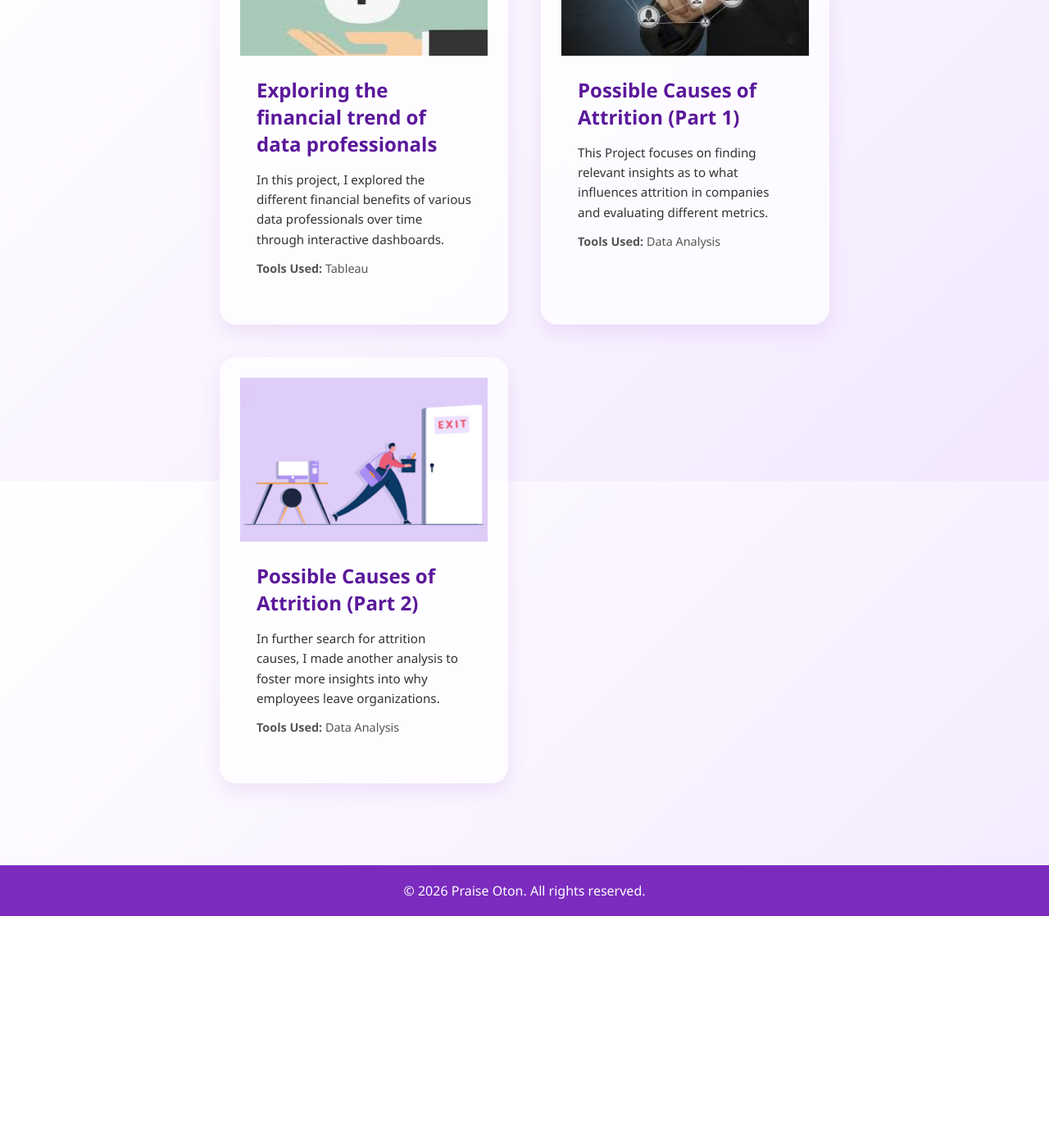
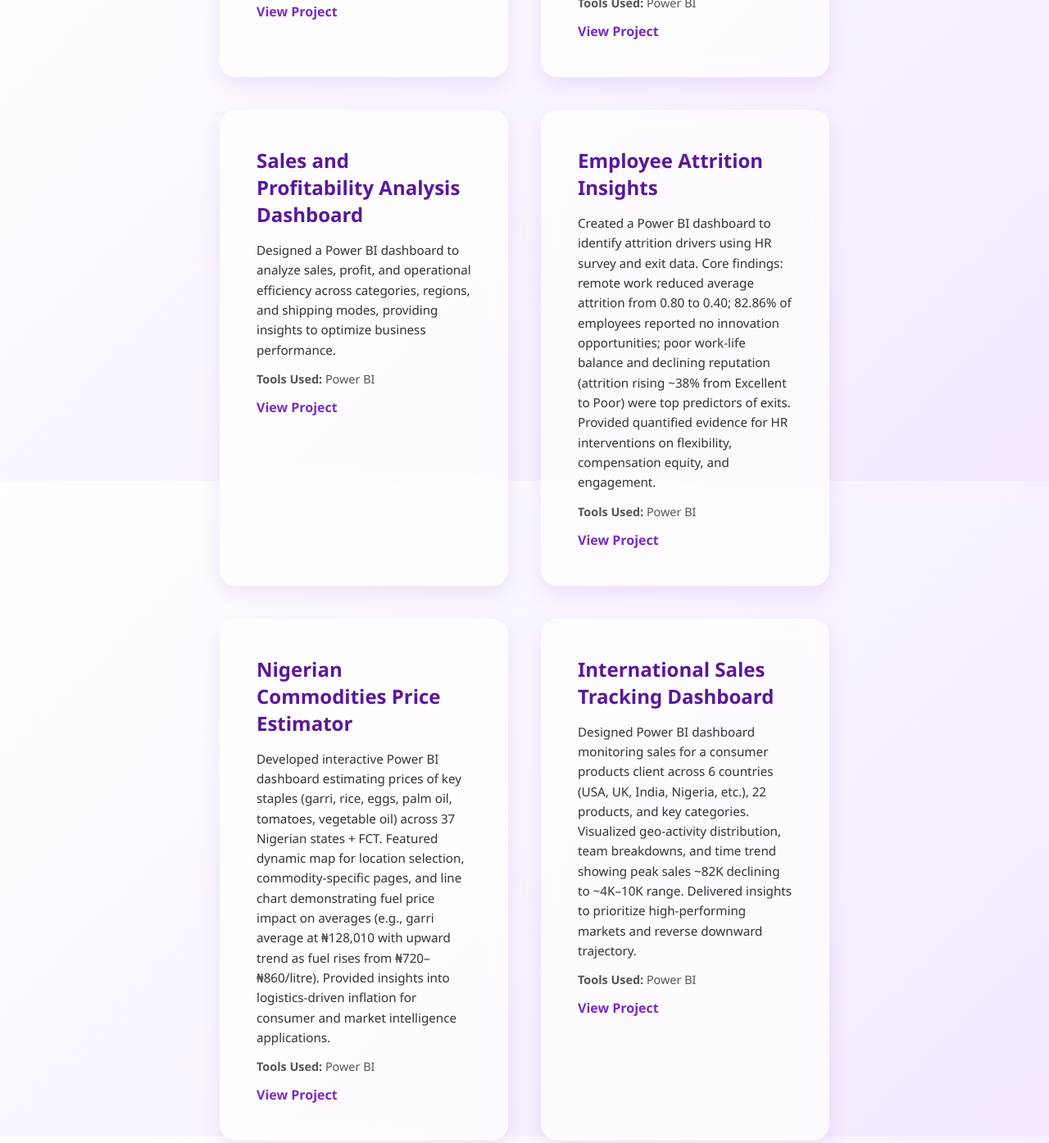
Before and after one commit to VictorZhayon/praise-oton, a plain HTML site: page projects.html in a window 1280 px wide. Shown: the part 1013-2408 px from the top of the page at 82% size. Before the commit the page ends 2131 px from the top, so only its background shows below. Drawn offline with Linux system fonts and the light colour scheme.

Commit message:
feat: Revamp projects page with updated descriptions, additional listings, and removed images, plus a minor grammar correction on the homepage.

```diff
--- a/projects.html
+++ b/projects.html
@@ -33,76 +33,113 @@
 
             <!-- Project 1 -->
             <div class="project-card">
-                <img src="images/workers performance.png" alt="Factors affecting Employees Perfomances">
                 <div class="project-content">
-                    <h2>Factors affecting Employees Perfomances</h2>
+                    <h2>Automated Data Cleaning Pipeline</h2>
                     <p>
-                        Here is one of my personal projects where I generated insights to what
-                        could possibly affect the performance rate of employees at any company, remote or online.
+                        An automated data cleaning pipeline for Ministry of Health reports, reducing manual effort by extracting key remarks and generating organized, analysis-ready datasets.
                     </p>
                     <p class="tech">
-                        <strong>Tools Used:</strong> Excel, Power BI
+                        <strong>Tools Used:</strong> Python
                     </p>
+                    <a href="https://github.com/PraiseGabriel/Automated-Data-Extraction-script-with-python" class="read-more" target="_blank">View Project</a>
                 </div>
             </div>
 
             <!-- Project 2 -->
             <div class="project-card">
-                <img src="" alt="Annhurst">
                 <div class="project-content">
-                    <h2>Annhurst</h2>
+                    <h2>Wayback Machine Blog Scraper</h2>
                     <p>
-                        In this project, it was used to scan, extract and save  payment details from mobile receipts on the company database.
+                        Python scraper to extract and reconstruct archived blog posts from the Wayback Machine, including HTML content and images, enabling offline access to historical web data.
                     </p>
                     <p class="tech">
                         <strong>Tools Used:</strong> Python
                     </p>
-                    <a href="https://github.com/PraiseGabriel" class="read-more">Github</a>
-                </div>
-            </div>
-
-            <!-- Project 2 -->
-            <div class="project-card">
-                <img src="images/Data Job.jpg" alt="Trends Of Income For Data Jobs">
-                <div class="project-content">
-                    <h2>Exploring the financial trend of data professionals</h2>
-                    <p>
-                        In this project, I explored the different financial benefits
-                        of various data professionals over time through interactive dashboards.
-                    </p>
-                    <p class="tech">
-                        <strong>Tools Used:</strong> Tableau
-                    </p>
+                    <a href="https://github.com/PraiseGabriel/Data-pipeline-for-reconstruction-of-newsafrica.net" class="read-more" target="_blank">View Project</a>
                 </div>
             </div>
 
             <!-- Project 3 -->
             <div class="project-card">
-                <img src="images/attrition pt1.jpg" alt="Possible Causes of attrition(part1)">
                 <div class="project-content">
-                    <h2>Possible Causes of Attrition (Part 1)</h2>
+                    <h2>Employee Attrition Analysis in a Fintech Company (Nigeria)</h2>
                     <p>
-                        This Project focuses on finding relevant insights as to what
-                        influences attrition in companies and evaluating different metrics.
+                        Developed a Power BI dashboard to analyze employee attrition, uncovering key drivers such as worklife balance, tenure, and career progression to support datadriven retention strategies.
                     </p>
                     <p class="tech">
-                        <strong>Tools Used:</strong> Data Analysis
+                        <strong>Tools Used:</strong> Power BI
                     </p>
+                    <a href="https://www.linkedin.com/posts/praise-oton-data-analyst_in-2024-a-fintech-company-in-nigeria-began-activity-7440778183530057728-Gb2i?utm_source=share&utm_medium=member_android&rcm=ACoAAGElMRMBHH3DNqWjf_GrJ3JFXrgowT8gEyc" class="read-more" target="_blank">View Project</a>
                 </div>
             </div>
 
             <!-- Project 4 -->
             <div class="project-card">
-                <img src="images/attrition pt2.png" alt="Possible Causes of attrition(part2)">
                 <div class="project-content">
-                    <h2>Possible Causes of Attrition (Part 2)</h2>
+                    <h2>Healthcare Performance Analysis Dashboard</h2>
                     <p>
-                        In further search for attrition causes, I made another analysis
-                        to foster more insights into why employees leave organizations.
+                        Developed a Power BI dashboard analyzing health data for 1,611 citizens across three cities, uncovering disparities in health outcomes across gender, location, and time to support datadriven healthcare decisions.
                     </p>
                     <p class="tech">
-                        <strong>Tools Used:</strong> Data Analysis
+                        <strong>Tools Used:</strong> Power BI
                     </p>
+                    <a href="https://www.linkedin.com/posts/praise-oton-data-analyst_a-healthcare-analytics-initiative-was-launched-activity-7440780781200797696-0sWI?utm_source=social_share_send&utm_medium=android_app&rcm=ACoAAGElMRMBHH3DNqWjf_GrJ3JFXrgowT8gEyc&utm_campaign=copy_link" class="read-more" target="_blank">View Project</a>
+                </div>
+            </div>
+
+            <!-- Project 5 -->
+            <div class="project-card">
+                <div class="project-content">
+                    <h2>Sales and Profitability Analysis Dashboard</h2>
+                    <p>
+                        Designed a Power BI dashboard to analyze sales, profit, and operational efficiency across categories, regions, and shipping modes, providing insights to optimize business performance.
+                    </p>
+                    <p class="tech">
+                        <strong>Tools Used:</strong> Power BI
+                    </p>
+                    <a href="https://www.linkedin.com/posts/praise-oton-data-analyst_a-retail-company-sought-to-better-understand-activity-7440782665823334400-p2CR?utm_source=share&utm_medium=member_android&rcm=ACoAAGElMRMBHH3DNqWjf_GrJ3JFXrgowT8gEyc" class="read-more" target="_blank">View Project</a>
+                </div>
+            </div>
+
+            <!-- Project 6 -->
+            <div class="project-card">
+                <div class="project-content">
+                    <h2>Employee Attrition Insights</h2>
+                    <p>
+                        Created a Power BI dashboard to identify attrition drivers using HR survey and exit data. Core findings: remote work reduced average attrition from 0.80 to 0.40; 82.86% of employees reported no innovation opportunities; poor work-life balance and declining reputation (attrition rising ~38% from Excellent to Poor) were top predictors of exits. Provided quantified evidence for HR interventions on flexibility, compensation equity, and engagement.
+                    </p>
+                    <p class="tech">
+                        <strong>Tools Used:</strong> Power BI
+                    </p>
+                    <a href="https://www.linkedin.com/posts/praise-oton-data-analyst_in-a-mid-sized-fintech-company-in-nigeria-activity-7440785234146553856-xGKb?utm_source=social_share_send&utm_medium=android_app&rcm=ACoAAGElMRMBHH3DNqWjf_GrJ3JFXrgowT8gEyc&utm_campaign=copy_link" class="read-more" target="_blank">View Project</a>
+                </div>
+            </div>
+
+            <!-- Project 7 -->
+            <div class="project-card">
+                <div class="project-content">
+                    <h2>Nigerian Commodities Price Estimator</h2>
+                    <p>
+                        Developed interactive Power BI dashboard estimating prices of key staples (garri, rice, eggs, palm oil, tomatoes, vegetable oil) across 37 Nigerian states + FCT. Featured dynamic map for location selection, commodity-specific pages, and line chart demonstrating fuel price impact on averages (e.g., garri average at ₦128,010 with upward trend as fuel rises from ₦720–₦860/litre). Provided insights into logistics-driven inflation for consumer and market intelligence applications.
+                    </p>
+                    <p class="tech">
+                        <strong>Tools Used:</strong> Power BI
+                    </p>
+                    <a href="https://www.linkedin.com/posts/praise-oton-data-analyst_rising-living-costs-were-hitting-households-share-7440786723380318208-4bY1?utm_source=social_share_send&utm_medium=android_app&rcm=ACoAAGElMRMBHH3DNqWjf_GrJ3JFXrgowT8gEyc&utm_campaign=copy_link" class="read-more" target="_blank">View Project</a>
+                </div>
+            </div>
+
+            <!-- Project 8 -->
+            <div class="project-card">
+                <div class="project-content">
+                    <h2>International Sales Tracking Dashboard</h2>
+                    <p>
+                        Designed Power BI dashboard monitoring sales for a consumer products client across 6 countries (USA, UK, India, Nigeria, etc.), 22 products, and key categories. Visualized geo-activity distribution, team breakdowns, and time trend showing peak sales ~82K declining to ~4K–10K range. Delivered insights to prioritize high-performing markets and reverse downward trajectory.
+                    </p>
+                    <p class="tech">
+                        <strong>Tools Used:</strong> Power BI
+                    </p>
+                    <a href="https://www.linkedin.com/posts/praise-oton-data-analyst_in-a-nigerian-fintech-company-offering-data-activity-7440788031671844865-LYwW?utm_source=social_share_send&utm_medium=android_app&rcm=ACoAAGElMRMBHH3DNqWjf_GrJ3JFXrgowT8gEyc&utm_campaign=copy_link" class="read-more" target="_blank">View Project</a>
                 </div>
             </div>
 
```
Also changed, not shown: about.html (+4 -3 lines), index.html (+1 -1 lines).
